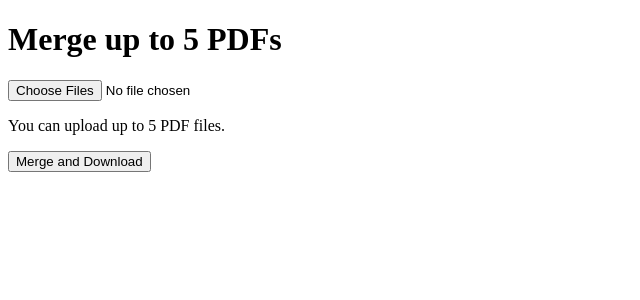
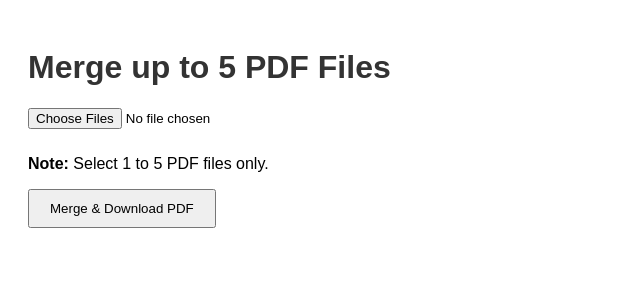
Before and after one commit to zainjack090/pdf_merge_app, a Flask app: page / in a window 1280 px wide. Shown: the top 300 px of the page, without its empty margins (0-640 px from the left). Run offline with Flask 3, Linux system fonts and the light colour scheme.

Commit message:
Update index.html

```diff
--- a/templates/index.html
+++ b/templates/index.html
@@ -2,23 +2,45 @@
 <html lang="en">
 <head>
     <meta charset="UTF-8">
-    <title>PDF Merger</title>
+    <title>PDF Merger App</title>
+    <style>
+        body { font-family: Arial, sans-serif; padding: 20px; }
+        h1 { color: #333; }
+        form { margin-top: 20px; }
+        input[type="file"] { margin-bottom: 10px; }
+        button { padding: 10px 20px; }
+        .error { color: red; }
+    </style>
+    <script>
+        function validateFileInput() {
+            const fileInput = document.getElementById('pdf_files');
+            const files = fileInput.files;
+            if (files.length > 5) {
+                alert('You can upload a maximum of 5 PDF files.');
+                fileInput.value = ''; // clear selection
+                return false;
+            }
+            return true;
+        }
+    </script>
 </head>
 <body>
-    <h1>Merge up to 5 PDFs</h1>
+    <h1>Merge up to 5 PDF Files</h1>
+
     {% with messages = get_flashed_messages() %}
       {% if messages %}
         <ul>
           {% for message in messages %}
-            <li style="color:red;">{{ message }}</li>
+            <li class="error">{{ message }}</li>
           {% endfor %}
         </ul>
       {% endif %}
     {% endwith %}
-    <form method="post" enctype="multipart/form-data">
-        <input type="file" name="pdf_files" accept="application/pdf" multiple required>
-        <p>You can upload up to 5 PDF files.</p>
-        <button type="submit">Merge and Download</button>
+
+    <form method="post" enctype="multipart/form-data" onsubmit="return validateFileInput()">
+        <input type="file" id="pdf_files" name="pdf_files" accept="application/pdf" multiple required>
+        <p><strong>Note:</strong> Select 1 to 5 PDF files only.</p>
+        <button type="submit">Merge & Download PDF</button>
     </form>
 </body>
 </html>
```
